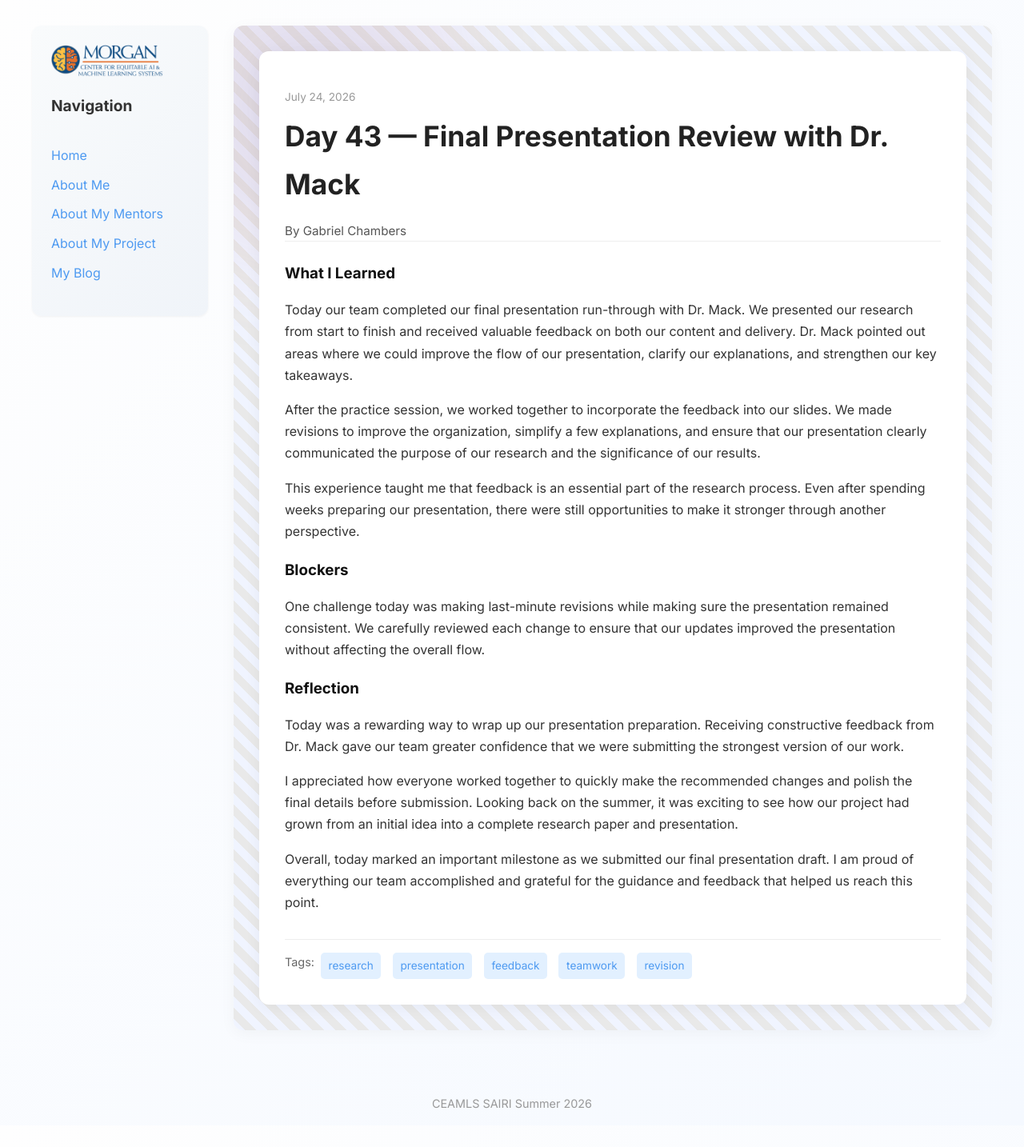
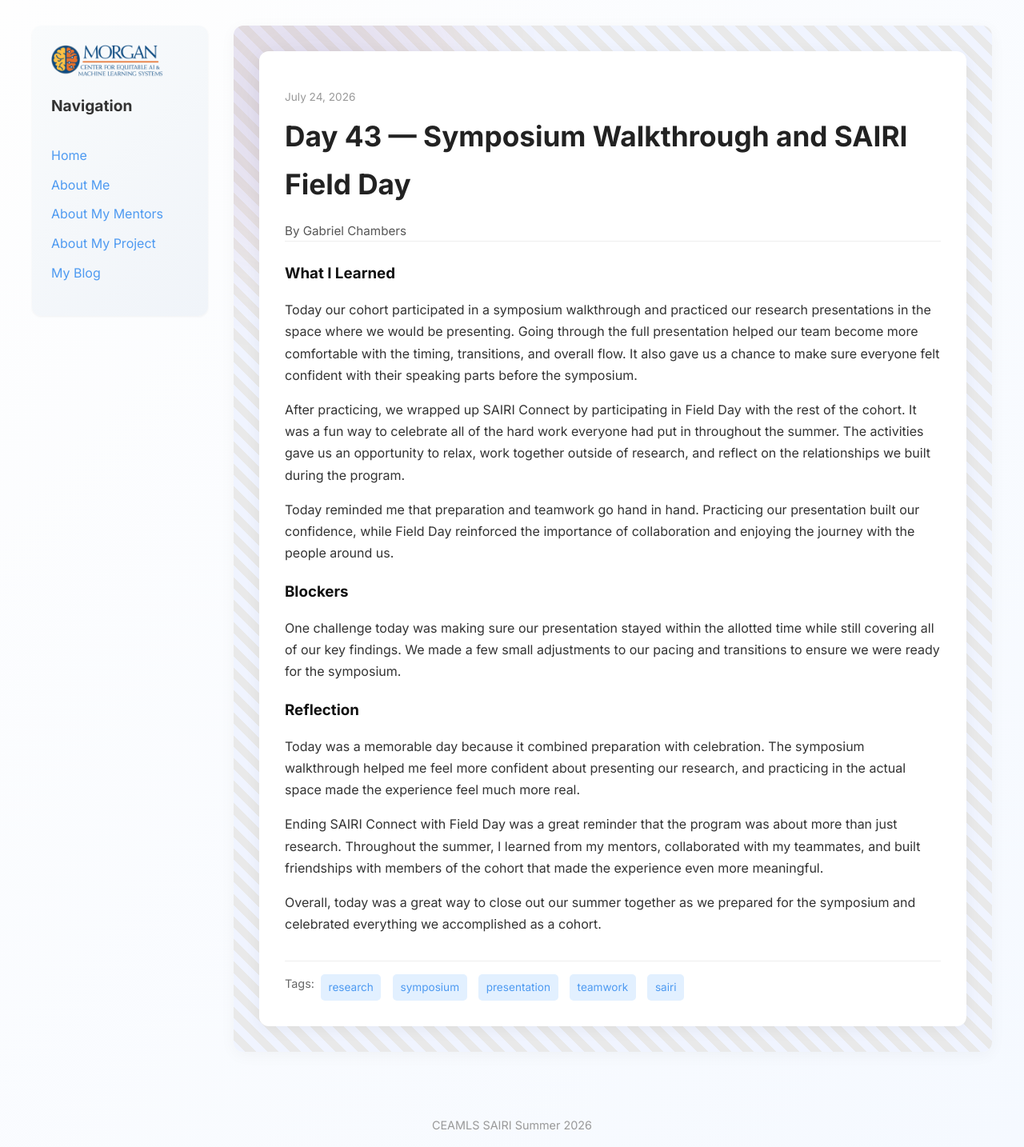
Before and after one commit to Gabbycodez/gabbycodezceamls26.github.io, a Jekyll site: the page built from _posts/2026-07-23-day-43.md, in a window 1280 px wide. Shown: the whole page at 80% size. Built offline with Jekyll 4.4.1, drawn with Linux system fonts in a browser that asks for light colours; before the commit the page ends 1407 px from its top, so only the background shows below that.

Commit message:
Revise Day 43 post for symposium and Field Day
Updated the content of the post to reflect the symposium walkthrough and Field Day activities, replacing the final presentation review with a focus on collaboration and celebration.

```diff
--- a/_posts/2026-07-23-day-43.md
+++ b/_posts/2026-07-23-day-43.md
@@ -1,24 +1,24 @@
 ---
 layout: post
-title: "Day 43 — Final Presentation Review with Dr. Mack"
+title: "Day 43 — Symposium Walkthrough and SAIRI Field Day"
 date: 2026-07-24
 permalink: /day43.html
-tags: ["research", "presentation", "feedback", "teamwork", "revision"]
+tags: ["research", "symposium", "presentation", "teamwork", "sairi"]
 
 what_i_learned: |
-  Today our team completed our final presentation run-through with Dr. Mack. We presented our research from start to finish and received valuable feedback on both our content and delivery. Dr. Mack pointed out areas where we could improve the flow of our presentation, clarify our explanations, and strengthen our key takeaways.
+  Today our cohort participated in a symposium walkthrough and practiced our research presentations in the space where we would be presenting. Going through the full presentation helped our team become more comfortable with the timing, transitions, and overall flow. It also gave us a chance to make sure everyone felt confident with their speaking parts before the symposium.
 
-  After the practice session, we worked together to incorporate the feedback into our slides. We made revisions to improve the organization, simplify a few explanations, and ensure that our presentation clearly communicated the purpose of our research and the significance of our results.
+  After practicing, we wrapped up SAIRI Connect by participating in Field Day with the rest of the cohort. It was a fun way to celebrate all of the hard work everyone had put in throughout the summer. The activities gave us an opportunity to relax, work together outside of research, and reflect on the relationships we built during the program.
 
-  This experience taught me that feedback is an essential part of the research process. Even after spending weeks preparing our presentation, there were still opportunities to make it stronger through another perspective.
+  Today reminded me that preparation and teamwork go hand in hand. Practicing our presentation built our confidence, while Field Day reinforced the importance of collaboration and enjoying the journey with the people around us.
 
 blockers: |
-  One challenge today was making last-minute revisions while making sure the presentation remained consistent. We carefully reviewed each change to ensure that our updates improved the presentation without affecting the overall flow.
+  One challenge today was making sure our presentation stayed within the allotted time while still covering all of our key findings. We made a few small adjustments to our pacing and transitions to ensure we were ready for the symposium.
 
 reflection: |
-  Today was a rewarding way to wrap up our presentation preparation. Receiving constructive feedback from Dr. Mack gave our team greater confidence that we were submitting the strongest version of our work.
+  Today was a memorable day because it combined preparation with celebration. The symposium walkthrough helped me feel more confident about presenting our research, and practicing in the actual space made the experience feel much more real.
 
-  I appreciated how everyone worked together to quickly make the recommended changes and polish the final details before submission. Looking back on the summer, it was exciting to see how our project had grown from an initial idea into a complete research paper and presentation.
+  Ending SAIRI Connect with Field Day was a great reminder that the program was about more than just research. Throughout the summer, I learned from my mentors, collaborated with my teammates, and built friendships with members of the cohort that made the experience even more meaningful.
 
-  Overall, today marked an important milestone as we submitted our final presentation draft. I am proud of everything our team accomplished and grateful for the guidance and feedback that helped us reach this point.
+  Overall, today was a great way to close out our summer together as we prepared for the symposium and celebrated everything we accomplished as a cohort.
 ---
```
